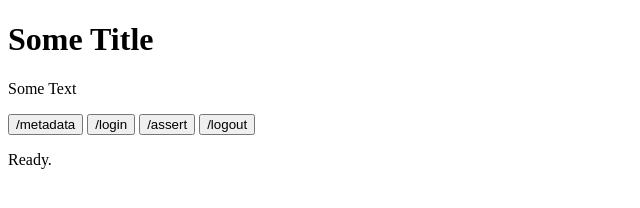
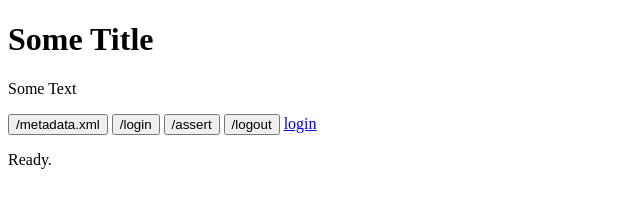
Before and after one commit to sktston/ivp-saml-app, a website: page public/index.html in a window 1280 px wide. Shown: the whole page, without its empty margins (0-640 px from the left). Drawn offline with Linux system fonts and the light colour scheme.

Commit message:
implement /metadata.xml

```diff
--- a/index.js
+++ b/index.js
@@ -9,6 +9,7 @@ app.use(bodyParser.urlencoded({
 app.use(express.static("public"));
 
 // Create service provider
+const sp_client_id = "ingee-saml-client";
 const sp_host = "localhost";
 const sp_port = 3000;
 const sp_url = "http://" + sp_host + ":" + sp_port;
@@ -46,6 +47,9 @@ app.get("/login", function(req, res) {
     if (err != null)
       return res.send(500);
     res.redirect(login_url);
+    console.log("  - err=", err);
+    console.log("  - login_url=", login_url);
+    console.log("  - request_id=", request_id);
   });
 });
 
--- a/package.json
+++ b/package.json
@@ -5,7 +5,8 @@
   "main": "index.js",
   "scripts": {
     "test": "echo \"Error: no test specified\" && exit 1",
-    "start": "node index.js"
+    "start": "node index.js",
+    "start:dev": "nodemon --watch index.js"
   },
   "author": "",
   "license": "ISC",
--- a/public/client.js
+++ b/public/client.js
@@ -15,18 +15,22 @@ function init() {
     req.send();
   }
 
+  /*
   document.getElementById("btnLogin").onclick = function() {
     console.log("btnLogin clicked.");
     setMessage("btnLogin clicked.");
     let req = new XMLHttpRequest();
     req.open("GET", backendUrl + "/login", true);
     req.onreadystatechange = function() {
+      console.log("req.readyState=", req.readyState);
+      console.log("req.response=", req.response);
       if (req.readyState === XMLHttpRequest.DONE) {
         setMessage(req.response);
       }
     }
     req.send();
   }
+  */
 
   document.getElementById("btnAssert").onclick = function() {
     console.log("btnAssert clicked.");
--- a/public/index.html
+++ b/public/index.html
@@ -9,10 +9,11 @@
   <body onload="init()">
     <h1>Some Title</h1>
     <p>Some Text</p>
-    <button type="button" id="btnMeta">/metadata</button>
+    <button type="button" id="btnMeta">/metadata.xml</button>
     <button type="button" id="btnLogin">/login</button>
     <button type="button" id="btnAssert">/assert</button>
     <button type="button" id="btnLogout">/logout</button>
+    <a href="/login">login</a>
     <p>
       <div id="msg">Ready.</div>
     </p>
```
Also changed, not shown: README.md (added).
